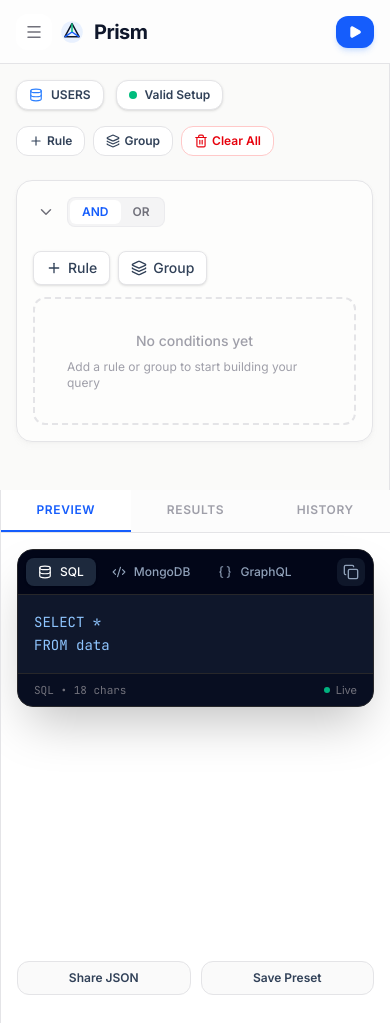
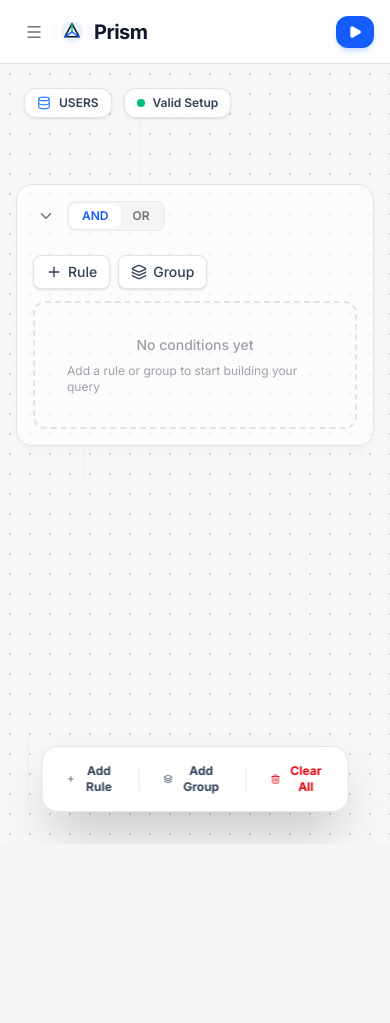
Before and after one commit to AgboolaAgbeniga/query-forge, a Next.js app: page /builder in a window 390 px wide. After the commit the page ends 844 px from the top, so only its background shows below. Built offline with nearby package versions, Linux system fonts and the light colour scheme.

Commit message:
feat(ui): redesign builder page as a Spatial Canvas with floating docks and sidebars

```diff
--- a/src/app/builder/page.tsx
+++ b/src/app/builder/page.tsx
@@ -215,12 +215,11 @@
         </div>
       </header>
 
-      {/* ─── 3-Column Workspace Layout ─── */}
-      <div className="relative z-10 flex-1 flex flex-col lg:grid lg:grid-cols-[260px_1fr_360px] overflow-y-auto lg:overflow-hidden h-[calc(100vh-64px)]">
+      {/* ─── Spatial Canvas Workspace ─── */}
+      <div className="relative z-10 flex-1 w-full overflow-hidden bg-zinc-50/50 dark:bg-black bg-dot-pattern flex flex-col h-[calc(100vh-64px)]">
 
-        {/* COLUMN 1: Schema Fields + Presets (Sidebar Left) */}
-        <aside className="hidden lg:flex flex-col bg-white/50 dark:bg-black/40 backdrop-blur-xl border-r border-zinc-200 dark:border-white/5 overflow-y-auto p-4 custom-scrollbar">
-
+        {/* FLOATING LEFT PANEL (Schema & Presets) */}
+        <aside className="hidden lg:flex flex-col absolute top-6 left-6 w-[280px] max-h-[calc(100vh-112px)] bg-white/80 dark:bg-[#0a0a0a]/80 backdrop-blur-2xl border border-zinc-200 dark:border-white/10 shadow-2xl rounded-2xl overflow-y-auto custom-scrollbar z-40 p-5">
           {/* Schema fields Section */}
           <div className="mb-6">
             <div className="text-[10px] font-bold uppercase tracking-wider text-zinc-400 dark:text-zinc-500 mb-3 px-1">
@@ -230,8 +229,7 @@
               {schemaFieldsList.map((field) => (
                 <div
                   key={field.name}
-                  className="flex items-center gap-2.5 p-2 rounded-xl border border-transparent hover:bg-zinc-50 dark:hover:bg-white/10 hover:border-zinc-150 dark:hover:border-white/20/80 transition-all cursor-default"
-                >
+                  className="flex items-center gap-2.5 p-2 rounded-xl border border-transparent hover:bg-zinc-50 dark:hover:bg-white/10 hover:border-zinc-150 dark:hover:border-white/20 transition-all cursor-default">
                   <span
                     className={cn(
                       "text-[9px] font-bold px-1.5 py-0.5 rounded-md min-w-[50px] text-center tracking-wide uppercase",
@@ -262,28 +260,21 @@
           </div>
         </aside>
 
-        {/* COLUMN 2: Main Query Editor (Center) */}
-        <section className="flex flex-col overflow-y-auto p-4 md:p-6 bg-[var(--surface-muted)] border-r border-zinc-200 dark:border-white/5 custom-scrollbar relative">
-
-          {/* Builder Toolbar Controls */}
-          <div className="flex items-center justify-between flex-wrap gap-4 mb-6">
-            <div className="flex items-center flex-wrap gap-3">
+        {/* TOP-LEFT STATUS PILLS (Mobile overlay or Float) */}
+        <div className="absolute top-6 left-6 lg:left-[320px] flex items-center gap-3 z-30">
           <div className="hidden sm:block">
             <SchemaSelector
               activeSchemaId={store.activeSchemaId}
               onSelect={(src) => store.setActiveSchemaId(src.id)}
             />
           </div>
-
-              {/* Mobile Data Source Display (Read Only) */}
           <button
             onClick={() => setIsMobileSidebarOpen(true)}
-                className="sm:hidden flex items-center gap-2 px-3 py-1.5 bg-white dark:bg-white/10 rounded-xl border border-zinc-200 dark:border-white/10 shadow-sm hover:bg-zinc-50 active:scale-95 transition-all text-xs font-semibold text-slate-700 dark:text-zinc-200"
-              >
+            className="sm:hidden flex items-center gap-2 px-3 py-1.5 bg-white/80 dark:bg-[#0a0a0a]/80 backdrop-blur-xl rounded-xl border border-zinc-200 dark:border-white/10 shadow-sm active:scale-95 transition-all text-xs font-semibold text-slate-700 dark:text-zinc-200">
             <Database size={14} className="text-blue-500 dark:text-blue-400" />
             {store.activeSchemaId.toUpperCase()}
           </button>
-              <div className="flex items-center gap-2 bg-white dark:bg-white/10 px-3 py-1.5 rounded-xl border border-zinc-200 dark:border-white/10 shadow-sm">
+          <div className="flex items-center gap-2 bg-white/80 dark:bg-[#0a0a0a]/80 backdrop-blur-xl px-3 py-1.5 rounded-xl border border-zinc-200 dark:border-white/10 shadow-sm">
             <span className={cn("w-2 h-2 rounded-full", isValid ? "bg-emerald-500" : "bg-amber-500")} />
             <span className="text-xs font-semibold text-slate-700 dark:text-zinc-200">
               {isValid ? 'Valid Setup' : 'Invalid Setup'}
@@ -291,55 +282,39 @@
           </div>
         </div>
 
-            <div className="flex items-center flex-wrap gap-2">
+        {/* BOTTOM FLOATING COMMAND DOCK */}
+        <div className="absolute bottom-8 left-1/2 -translate-x-1/2 flex items-center gap-2 p-2 bg-white/90 dark:bg-[#0a0a0a]/90 backdrop-blur-2xl border border-zinc-200 dark:border-white/10 shadow-2xl rounded-2xl z-50">
           <button
             onClick={() => store.addRule(store.rootGroupId)}
-                className="flex items-center gap-1 px-3 py-1.5 text-xs font-semibold text-slate-700 dark:text-zinc-200 bg-white dark:bg-white/10 border border-zinc-200 dark:border-white/10 rounded-xl hover:bg-zinc-50 dark:hover:bg-white/20 transition-all hover:scale-105 active:scale-95"
-              >
-                <Plus size={14} /> Rule
+            className="flex items-center gap-2 px-4 py-2 text-xs font-bold text-slate-700 dark:text-zinc-200 bg-transparent hover:bg-zinc-100 dark:hover:bg-white/10 rounded-xl transition-all active:scale-95">
+            <Plus size={14} /> Add Rule
           </button>
+          <div className="w-px h-6 bg-zinc-200 dark:bg-white/10" />
           <button
             onClick={() => store.addGroup(store.rootGroupId)}
-                className="flex items-center gap-1 px-3 py-1.5 text-xs font-semibold text-slate-700 dark:text-zinc-200 bg-white dark:bg-white/10 border border-zinc-200 dark:border-white/10 rounded-xl hover:bg-zinc-50 dark:hover:bg-white/20 transition-all hover:scale-105 active:scale-95"
-              >
-                <Layers size={14} /> Group
+            className="flex items-center gap-2 px-4 py-2 text-xs font-bold text-slate-700 dark:text-zinc-200 bg-transparent hover:bg-zinc-100 dark:hover:bg-white/10 rounded-xl transition-all active:scale-95">
+            <Layers size={14} /> Add Group
           </button>
+          <div className="w-px h-6 bg-zinc-200 dark:bg-white/10" />
           <button
             onClick={() => setShowClearAllConfirm(true)}
-                className="flex items-center gap-1 px-3 py-1.5 text-xs font-semibold text-red-600 dark:text-red-400 bg-white dark:bg-white/10 border border-red-200 dark:border-red-500/20 rounded-xl hover:bg-red-50 dark:hover:bg-red-500/10 transition-all hover:scale-105 active:scale-95"
-              >
+            className="flex items-center gap-2 px-4 py-2 text-xs font-bold text-red-600 dark:text-red-400 bg-transparent hover:bg-red-50 dark:hover:bg-red-500/10 rounded-xl transition-all active:scale-95">
             <Trash2 size={14} /> Clear All
           </button>
         </div>
-          </div>
 
-          {/* The visual builder tree */}
-          <div className="flex-1">
-            <ErrorBoundary>
-              <QueryBuilder />
-            </ErrorBoundary>
-          </div>
-          {/* Validation banner */}
-          <div className="mb-4 mt-4">
-            <ErrorBoundary>
-              <ValidationSummary errors={validationErrors} rulesCount={Object.keys(store.rules).length} />
-            </ErrorBoundary>
-          </div>
-        </section>
-
-        {/* COLUMN 3: Live Preview / Results / History (Sidebar Right) */}
-        <aside className="bg-white dark:bg-[#0a0a0a] border-l border-zinc-200 dark:border-white/10 flex flex-col overflow-hidden min-w-0">
-
+        {/* FLOATING RIGHT PANEL (Preview & Results) */}
+        <aside className="hidden lg:flex flex-col absolute top-6 right-6 w-[380px] max-h-[calc(100vh-112px)] bg-white/80 dark:bg-[#0a0a0a]/80 backdrop-blur-2xl border border-zinc-200 dark:border-white/10 shadow-2xl rounded-2xl overflow-hidden z-40">
           {/* Tab buttons */}
-          <div className="flex border-b border-zinc-200 dark:border-white/10 bg-zinc-50/50 dark:bg-white/5">
+          <div className="flex border-b border-zinc-200 dark:border-white/10 bg-zinc-50/50 dark:bg-transparent">
             {(['preview', 'results', 'history'] as const).map((tab) => (
               <button
                 key={tab}
                 onClick={() => setActiveRightTab(tab)}
                 className={cn(
-                  "flex-1 py-3 text-center text-xs font-semibold uppercase tracking-wider transition-all border-b-2",
+                  "flex-1 py-3 text-center text-[11px] font-bold uppercase tracking-wider transition-all border-b-2",
                   activeRightTab === tab
-                    ? "color-accent border-blue-600 dark:border-blue-500 text-blue-600 dark:text-blue-400 bg-white dark:bg-[#0a0a0a]"
+                    ? "border-blue-600 dark:border-blue-500 text-blue-600 dark:text-blue-400 bg-white/50 dark:bg-white/5"
                     : "text-zinc-400 hover:text-slate-700 dark:hover:text-zinc-200 border-transparent"
                 )}
               >
@@ -349,7 +324,7 @@
           </div>
 
           {/* Tab contents */}
-          <div className="flex-1 overflow-y-auto p-4 md:p-6 custom-scrollbar">
+          <div className="flex-1 overflow-y-auto p-5 custom-scrollbar">
             {activeRightTab === 'preview' && (
               <div className="h-full flex flex-col">
                 <div className="flex-1 min-h-[400px]">
@@ -358,37 +333,30 @@
                   </ErrorBoundary>
                 </div>
                 <div className="flex gap-2.5 mt-3 mb-3">
-                  <button
-                    onClick={() => {/* Use active tab or export module */}}
-                    className="flex-1 py-2 text-xs font-semibold text-slate-700 dark:text-zinc-300 bg-zinc-50 dark:bg-white/10 hover:bg-zinc-100 dark:hover:bg-white/20 border border-zinc-200 dark:border-white/10 rounded-xl transition-all"
-                  >
+                  <button className="flex-1 py-2 text-xs font-semibold text-slate-700 dark:text-zinc-300 bg-zinc-50 dark:bg-white/5 hover:bg-zinc-100 dark:hover:bg-white/10 border border-zinc-200 dark:border-white/10 rounded-xl transition-all">
                     Share JSON
                   </button>
-                  <button
-                    onClick={() => {/* Use active tab or preset module */}}
-                    className="flex-1 py-2 text-xs font-semibold text-slate-700 dark:text-zinc-300 bg-zinc-50 dark:bg-white/10 hover:bg-zinc-100 dark:hover:bg-white/20 border border-zinc-200 dark:border-white/10 rounded-xl transition-all"
-                  >
+                  <button className="flex-1 py-2 text-xs font-semibold text-slate-700 dark:text-zinc-300 bg-zinc-50 dark:bg-white/5 hover:bg-zinc-100 dark:hover:bg-white/10 border border-zinc-200 dark:border-white/10 rounded-xl transition-all">
                     Save Preset
                   </button>
                 </div>
               </div>
             )}
 
-            {/* Tab: Results Execution cards list */}
             {activeRightTab === 'results' && (
               <div className="flex flex-col h-full gap-4">
                 {!isValid ? (
-                  <div className="p-4 bg-red-50 border border-red-200 rounded-2xl flex flex-col gap-3">
-                    <div className="flex items-center gap-2 text-xs font-bold text-red-750">
+                  <div className="p-4 bg-red-50/80 dark:bg-red-500/10 border border-red-200 dark:border-red-500/20 rounded-2xl flex flex-col gap-3">
+                    <div className="flex items-center gap-2 text-xs font-bold text-red-700 dark:text-red-400">
                       <AlertTriangle size={16} />
-                      <span>Query Execution Blocked</span>
+                      <span>Execution Blocked</span>
                     </div>
-                    <p className="text-xs text-red-600 leading-relaxed">
-                      The active query tree contains validation errors. Please correct the highlighted conditions in the query builder before running the execution.
+                    <p className="text-xs text-red-600 dark:text-red-300 leading-relaxed">
+                      The query tree contains errors. Please correct the highlighted conditions.
                     </p>
-                    <div className="flex flex-col gap-1.5 border-t border-red-150 pt-3">
+                    <div className="flex flex-col gap-1.5 border-t border-red-200/50 dark:border-red-500/20 pt-3">
                       {validationErrors.map((err, idx) => (
-                        <div key={idx} className="text-[10.5px] text-red-600 font-medium">
+                        <div key={idx} className="text-[10.5px] text-red-600 dark:text-red-400 font-medium">
                           • <strong>{err.field || 'General'}:</strong> {err.message}
                         </div>
                       ))}
@@ -407,7 +375,6 @@
               </div>
             )}
 
-            {/* Tab: History query log */}
             {activeRightTab === 'history' && (
               <div className="flex flex-col h-full">
                 <ErrorBoundary>
@@ -415,9 +382,23 @@
                 </ErrorBoundary>
               </div>
             )}
-
           </div>
         </aside>
+
+        {/* THE MAIN CANVAS (Query Tree) */}
+        <div className="w-full h-full overflow-auto pt-24 pb-32 px-4 lg:px-[340px] custom-scrollbar flex justify-center">
+          <div className="max-w-4xl w-full">
+            <div className="mb-6 flex justify-center">
+              <ErrorBoundary>
+                <ValidationSummary errors={validationErrors} rulesCount={Object.keys(store.rules).length} />
+              </ErrorBoundary>
+            </div>
+            <ErrorBoundary>
+              <QueryBuilder />
+            </ErrorBoundary>
+          </div>
+        </div>
+
       </div>
 
       {/* ─── MODAL: Shortcuts help ─── */}
--- a/src/app/globals.css
+++ b/src/app/globals.css
@@ -58,6 +58,13 @@
 }
 
 @layer utilities {
+  .bg-dot-pattern {
+    background-image: radial-gradient(rgba(0, 0, 0, 0.15) 1px, transparent 1px);
+    background-size: 20px 20px;
+  }
+  .dark .bg-dot-pattern {
+    background-image: radial-gradient(rgba(255, 255, 255, 0.07) 1px, transparent 1px);
+  }
   .text-balance {
     text-wrap: balance;
   }
```
Lines whose indentation alone changed are shown as unchanged.
